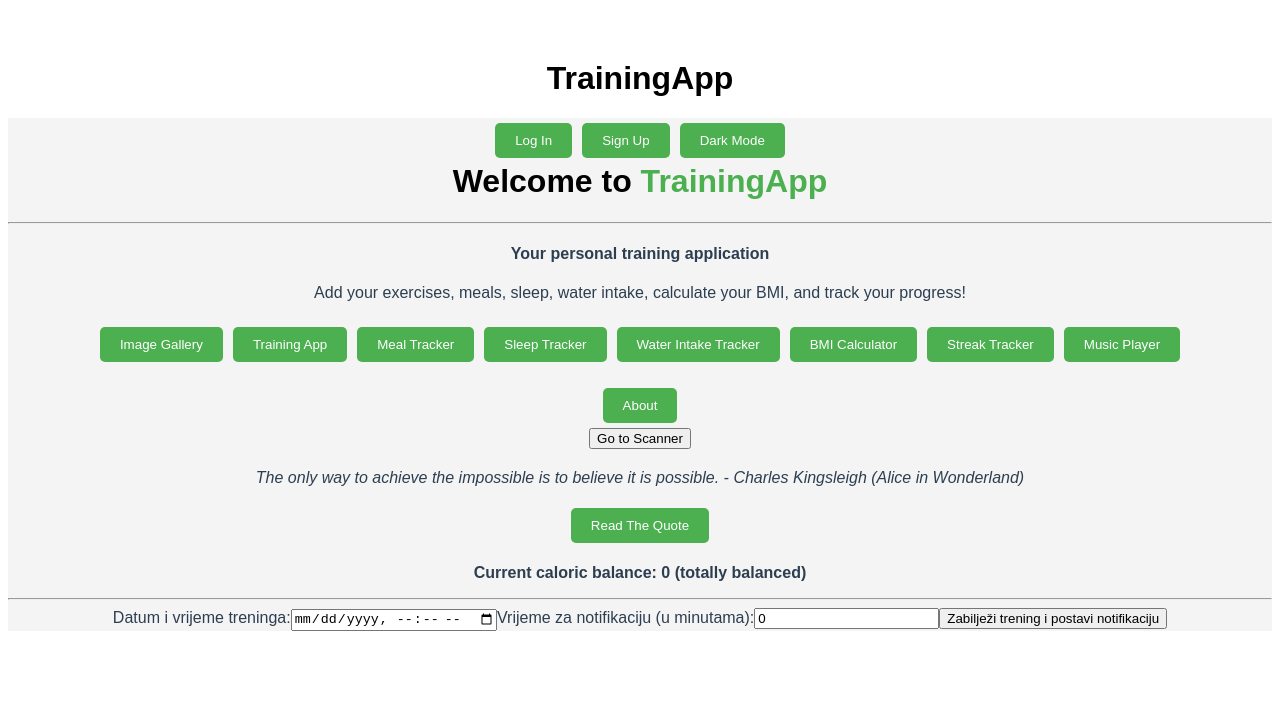
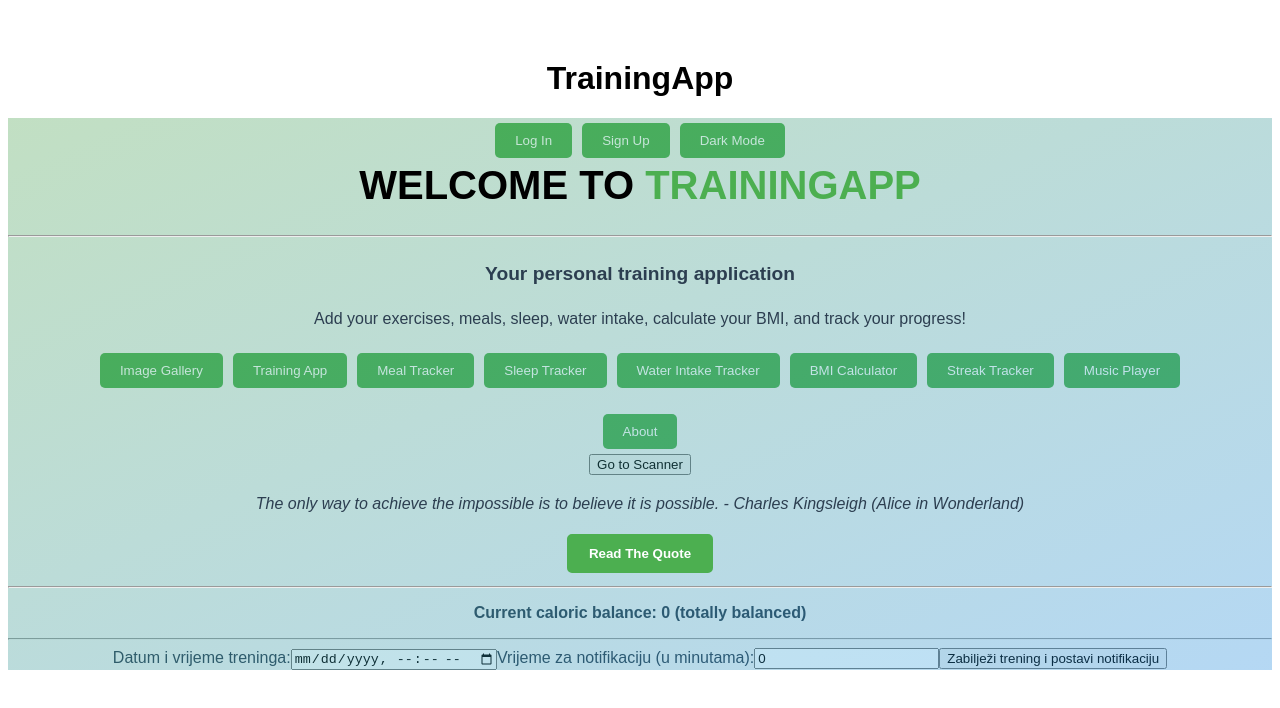
Before and after one commit to AntonioLabinjan/Projekt_PI, a Vue app: page / in a window 1280 px wide. Shown: the top 708 px of the page. Built offline with nearby package versions, Linux system fonts and the light colour scheme.

Commit message:
Update HomePage.vue
Složio neki malo bolji css napokon

```diff
--- a/src/components/HomePage.vue
+++ b/src/components/HomePage.vue
@@ -30,6 +30,7 @@
     <div class="motivational-quote">
       <p>{{ motivationalQuote }}</p>
       <button @click="readMotivationalQuote">Read The Quote</button>
+      <hr>
     </div>
 
     <div class="caloric-balance">
@@ -139,6 +140,22 @@ export default {
 </script>
 
 <style scoped>
+.container {
+  position: relative;
+}
+
+.container::after {
+  content: '';
+  position: absolute;
+  top: 0;
+  left: 0;
+  width: 100%;
+  height: 100%;
+  background-image: linear-gradient(to bottom right, #4CAF50, #2196F3);
+  opacity: 0.3;
+  pointer-events: none;
+}
+
 .container.dark-mode {
   background-color: #262626;
   color: #fff;
@@ -164,7 +181,7 @@ export default {
   margin: 5px;
   cursor: pointer;
   border-radius: 5px;
-  transition: background-color 0.3s ease;
+  transition: background-color 0.3s ease, transform 0.3s ease;
 }
 
 .login-signup-buttons button:hover,
@@ -173,10 +190,27 @@ export default {
 .caloric-balance button:hover,
 .motivational-quote button:hover {
   background-color: #45a049;
+  transform: scale(1.05);
+}
+
+.header {
+  position: relative;
+  z-index: 1;
 }
 
 .header h1 {
   margin-top: 0;
+  font-size: 2.5em;
+  text-transform: uppercase;
+}
+
+.header h4 {
+  font-size: 1.2em;
+}
+
+.motivational-quote {
+  position: relative;
+  z-index: 1;
 }
 
 .motivational-quote p {
@@ -184,7 +218,17 @@ export default {
   margin-top: 20px;
 }
 
+.motivational-quote button {
+  font-weight: bold;
+  border: 2px solid #4CAF50;
+}
+
+.motivational-quote button:hover {
+  background-color: #4CAF50;
+}
+
 .caloric-balance p {
   font-weight: bold;
 }
+
 </style>
```
